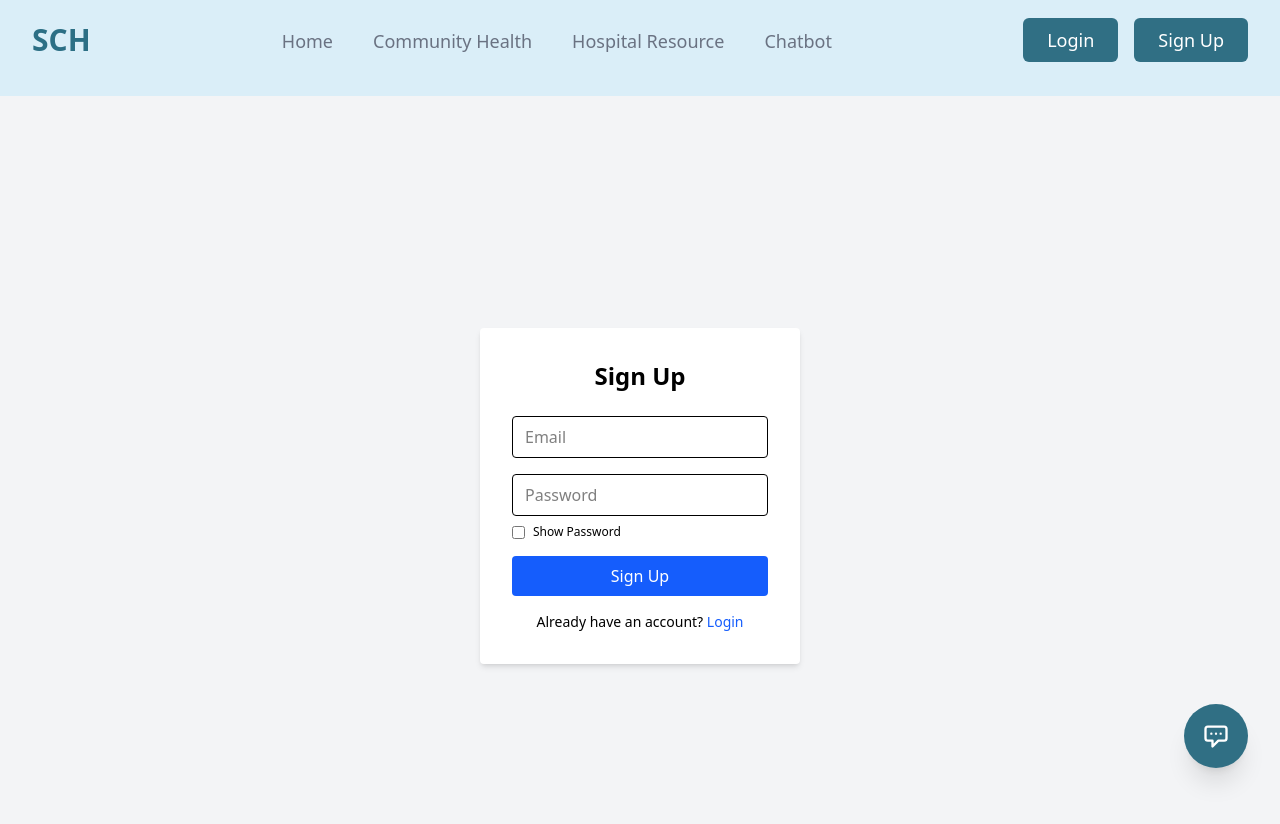
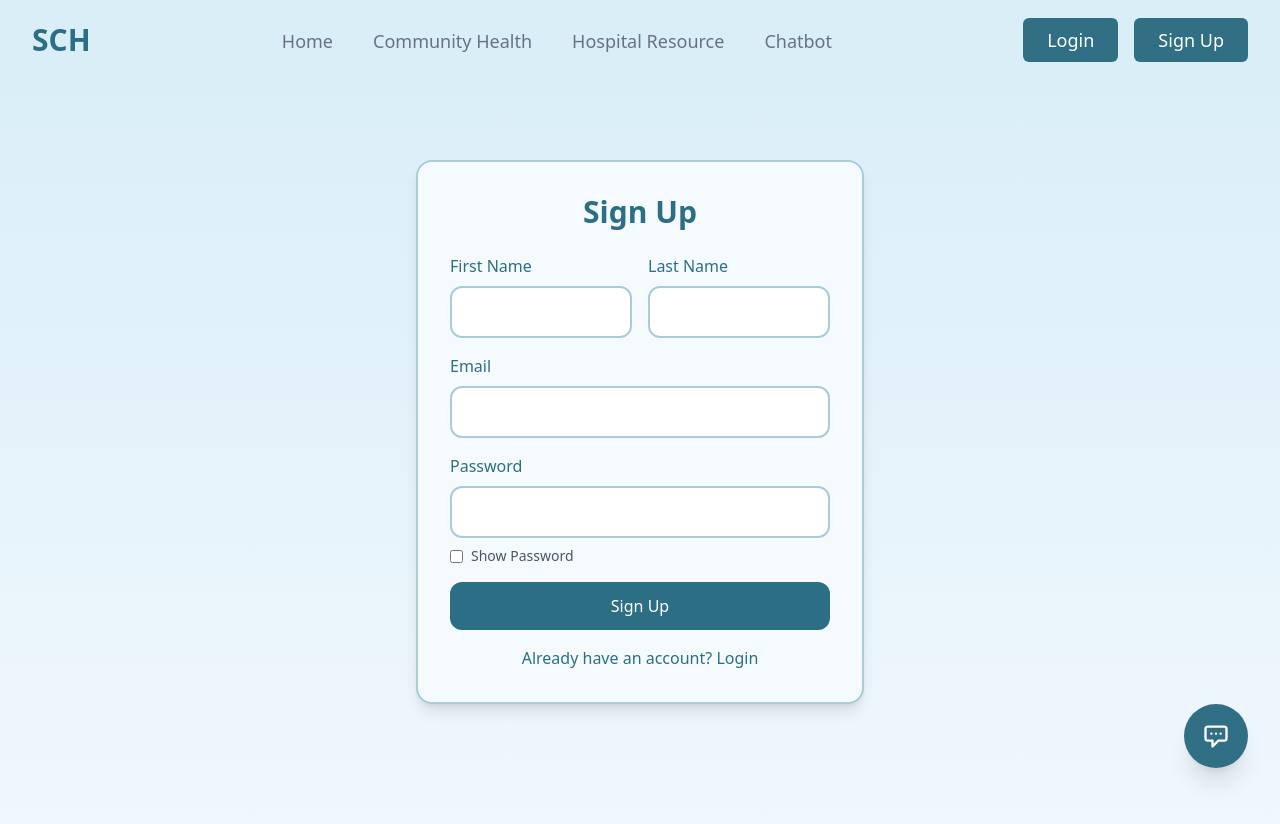
Before and after one commit to ewa-edun/Smart-Community-Hospital, a React (Vite) app in the folder frontend/: page /signup in a window 1280 px wide. Shown: the top 824 px of the page. Built offline with nearby package versions, Linux system fonts and the light colour scheme; no server answers.

Commit message:
login signup page updated

```diff
--- a/frontend/src/index.css
+++ b/frontend/src/index.css
@@ -1 +1,17 @@
 @import "tailwindcss";
+
+/* Hide scrollbar for Chrome, Safari and Opera */
+::-webkit-scrollbar {
+  display: none;
+}
+
+/* Hide scrollbar for IE, Edge and Firefox */
+* {
+  -ms-overflow-style: none;  /* IE and Edge */
+  scrollbar-width: none;  /* Firefox */
+}
+
+/* Ensure smooth scrolling behavior */
+html {
+  scroll-behavior: smooth;
+}
--- a/frontend/src/pages/LandingPage.jsx
+++ b/frontend/src/pages/LandingPage.jsx
@@ -267,13 +267,13 @@ const LandingPage = () => {
           <div className="flex justify-center gap-4">
             <Link
               to="/login"
-              className="px-8 py-3 text-lg text-blue-500 hover:text-blue-600 font-medium"
+              className="px-8 py-3 text-lg text-[#2C6F85] hover:text-[#1a4d5f] font-medium"
             >
               Login
             </Link>
             <Link
               to="/signup"
-              className="px-8 py-3 bg-blue-500 text-white rounded-lg hover:bg-blue-600 text-lg font-medium transition-colors"
+              className="px-8 py-3 bg-[#2C6F85] text-white rounded-xl hover:bg-[#1a4d5f] text-lg font-medium transition-colors"
             >
               Sign Up
             </Link>
--- a/frontend/src/pages/Login.jsx
+++ b/frontend/src/pages/Login.jsx
@@ -25,54 +25,67 @@ export default function Login() {
   };
 
   return (
-    <div className="flex items-center justify-center min-h-screen bg-gray-100">
-      <form onSubmit={handleLogin} className="bg-white p-8 rounded shadow-md w-80">
-        <h2 className="text-2xl font-bold mb-6 text-center">Login</h2>
-        {error && <p className="text-red-500 mb-4">{error}</p>}
+    <div className="min-h-screen bg-gradient-to-b from-[#DBEFF9] to-[#F2F8FD] flex items-center justify-center p-4">
+      <div className="w-full max-w-md -mt-32">
+        <div className="bg-[#F5FAFE] border-2 border-[#AACBDA] rounded-2xl p-8 shadow-lg">
+          <h2 className="text-3xl font-semibold text-[#2C6F85] mb-6 text-center">Login</h2>
+          {error && (
+            <div className="bg-red-50 border border-red-200 text-red-600 rounded-lg p-3 mb-6 text-sm">
+              {error}
+            </div>
+          )}
+          <form onSubmit={handleLogin} className="space-y-4">
+            <div>
               <input
                 type="email"
                 placeholder="Email"
-          className="w-full mb-4 px-3 py-2 border rounded"
+                className="w-full px-4 py-3 rounded-xl border-2 border-[#AACBDA] bg-white focus:outline-none focus:border-[#2C6F85] transition-colors"
                 value={email}
                 onChange={e => setEmail(e.target.value)}
                 required
               />
-        <div className="relative mb-4">
+            </div>
+            <div>
               <input
                 type={showPassword ? "text" : "password"}
                 placeholder="Password"
-            className="w-full px-3 py-2 border rounded"
+                className="w-full px-4 py-3 rounded-xl border-2 border-[#AACBDA] bg-white focus:outline-none focus:border-[#2C6F85] transition-colors"
                 value={password}
                 onChange={e => setPassword(e.target.value)}
                 required
               />
-          <label className="flex items-center mt-2 text-xs">
+              <label className="flex items-center mt-2 text-sm text-gray-600">
                 <input
                   type="checkbox"
                   checked={showPassword}
                   onChange={() => setShowPassword(!showPassword)}
-              className="mr-2"
+                  className="mr-2 rounded border-[#AACBDA] text-[#2C6F85] focus:ring-[#2C6F85]"
                 />
                 Show Password
               </label>
             </div>
             <button
               type="submit"
-          className="w-full bg-blue-600 text-white py-2 rounded hover:bg-blue-700 flex items-center justify-center"
+              className="w-full bg-[#2C6F85] text-white py-3 rounded-xl hover:bg-[#1a4d5f] transition-colors flex items-center justify-center font-medium"
               disabled={loading}
             >
               {loading && (
-            <svg className="animate-spin h-5 w-5 mr-2 text-white" viewBox="0 0 24 24">
+                <svg className="animate-spin h-5 w-5 mr-2" viewBox="0 0 24 24">
                   <circle className="opacity-25" cx="12" cy="12" r="10" stroke="currentColor" strokeWidth="4" fill="none"/>
                   <path className="opacity-75" fill="currentColor" d="M4 12a8 8 0 018-8v8z"/>
                 </svg>
               )}
               Login
             </button>
-        <p className="mt-4 text-center text-sm">
-          Don't have an account? <Link to="/signup" className="text-blue-600">Sign Up</Link>
+          </form>
+          <p className="mt-6 text-center text-sm text-gray-600">
+            Don't have an account?{" "}
+            <Link to="/signup" className="text-[#2C6F85] hover:text-[#1a4d5f] font-medium">
+              Sign Up
+            </Link>
           </p>
-      </form>
+        </div>
+      </div>
     </div>
   );
 }
--- a/frontend/src/pages/SignIn.jsx
+++ b/frontend/src/pages/SignIn.jsx
@@ -1,78 +1,115 @@
-import { useState } from "react";
+import React, { useState } from "react";
+import { Link, useNavigate } from "react-router-dom";
+import { createUserWithEmailAndPassword, updateProfile } from "firebase/auth";
 import { auth } from "../config/firebase";
-import { createUserWithEmailAndPassword } from "firebase/auth";
-import { Link, useNavigate } from "react-router-dom";
 
-export default function SignIn() {
+const SignIn = () => {
   const [email, setEmail] = useState("");
   const [password, setPassword] = useState("");
+  const [firstName, setFirstName] = useState("");
+  const [lastName, setLastName] = useState("");
   const [showPassword, setShowPassword] = useState(false);
   const [error, setError] = useState("");
   const [loading, setLoading] = useState(false);
   const navigate = useNavigate();
 
-  const handleSignUp = async (e) => {
+  const handleSubmit = async (e) => {
     e.preventDefault();
     setError("");
     setLoading(true);
     try {
-      await createUserWithEmailAndPassword(auth, email, password);
-      navigate("/"); // Go to landing page
-    } catch (err) {
-      setError(err.message);
+      const userCredential = await createUserWithEmailAndPassword(auth, email, password);
+      // Update the user's profile with their full name
+      await updateProfile(userCredential.user, {
+        displayName: `${firstName} ${lastName}`
+      });
+      navigate("/");
+    } catch (error) {
+      setError(error.message);
     }
     setLoading(false);
   };
 
   return (
-    <div className="flex items-center justify-center min-h-screen bg-gray-100">
-      <form onSubmit={handleSignUp} className="bg-white p-8 rounded shadow-md w-80">
-        <h2 className="text-2xl font-bold mb-6 text-center">Sign Up</h2>
-        {error && <p className="text-red-500 mb-4">{error}</p>}
+    <div className="min-h-screen bg-gradient-to-b from-[#DBEFF9] to-[#F2F8FD] flex items-center justify-center px-4">
+      <div className="w-full max-w-md bg-[#F5FAFE] border-2 border-[#AACBDA] rounded-2xl p-8 shadow-lg -mt-32">
+        <h2 className="text-3xl font-semibold text-[#2C6F85] mb-6 text-center">Sign Up</h2>
+        {error && <p className="text-red-500 mb-4 text-center">{error}</p>}
+        <form onSubmit={handleSubmit} className="space-y-4">
+          <div className="grid grid-cols-2 gap-4">
+            <div>
+              <label className="block text-[#2C6F85] mb-2">First Name</label>
+              <input
+                type="text"
+                value={firstName}
+                onChange={(e) => setFirstName(e.target.value)}
+                className="w-full px-4 py-3 rounded-xl border-2 border-[#AACBDA] bg-white focus:outline-none focus:border-[#2C6F85] transition-colors"
+                required
+              />
+            </div>
+            <div>
+              <label className="block text-[#2C6F85] mb-2">Last Name</label>
+              <input
+                type="text"
+                value={lastName}
+                onChange={(e) => setLastName(e.target.value)}
+                className="w-full px-4 py-3 rounded-xl border-2 border-[#AACBDA] bg-white focus:outline-none focus:border-[#2C6F85] transition-colors"
+                required
+              />
+            </div>
+          </div>
+          <div>
+            <label className="block text-[#2C6F85] mb-2">Email</label>
             <input
               type="email"
-          placeholder="Email"
-          className="w-full mb-4 px-3 py-2 border rounded"
               value={email}
-          onChange={e => setEmail(e.target.value)}
+              onChange={(e) => setEmail(e.target.value)}
+              className="w-full px-4 py-3 rounded-xl border-2 border-[#AACBDA] bg-white focus:outline-none focus:border-[#2C6F85] transition-colors"
               required
             />
-        <div className="relative mb-4">
+          </div>
+          <div>
+            <label className="block text-[#2C6F85] mb-2">Password</label>
             <input
               type={showPassword ? "text" : "password"}
-            placeholder="Password"
-            className="w-full px-3 py-2 border rounded"
               value={password}
-            onChange={e => setPassword(e.target.value)}
+              onChange={(e) => setPassword(e.target.value)}
+              className="w-full px-4 py-3 rounded-xl border-2 border-[#AACBDA] bg-white focus:outline-none focus:border-[#2C6F85] transition-colors"
               required
             />
-          <label className="flex items-center mt-2 text-xs">
+            <label className="flex items-center mt-2 text-sm text-gray-600">
               <input
                 type="checkbox"
                 checked={showPassword}
                 onChange={() => setShowPassword(!showPassword)}
-              className="mr-2"
+                className="mr-2 rounded border-[#AACBDA] text-[#2C6F85] focus:ring-[#2C6F85]"
               />
               Show Password
             </label>
           </div>
           <button
             type="submit"
-          className="w-full bg-blue-600 text-white py-2 rounded hover:bg-blue-700 flex items-center justify-center"
+            className="w-full bg-[#2C6F85] text-white py-3 rounded-xl hover:bg-[#1a4d5f] transition-colors font-medium"
             disabled={loading}
           >
             {loading && (
-            <svg className="animate-spin h-5 w-5 mr-2 text-white" viewBox="0 0 24 24">
+              <svg className="animate-spin h-5 w-5 mr-2" viewBox="0 0 24 24">
                 <circle className="opacity-25" cx="12" cy="12" r="10" stroke="currentColor" strokeWidth="4" fill="none"/>
                 <path className="opacity-75" fill="currentColor" d="M4 12a8 8 0 018-8v8z"/>
               </svg>
             )}
             Sign Up
           </button>
-        <p className="mt-4 text-center text-sm">
-          Already have an account? <Link to="/login" className="text-blue-600">Login</Link>
+        </form>
+        <p className="mt-4 text-center text-[#2C6F85]">
+          Already have an account?{" "}
+          <Link to="/login" className="text-[#2C6F85] hover:text-[#1a4d5f] font-medium">
+            Login
+          </Link>
         </p>
-      </form>
+      </div>
     </div>
   );
-}
+};
+
+export default SignIn;
```
Also changed, not shown: frontend/src/pages/ChatbotPage.jsx (+30 -18 lines). Lines whose indentation alone changed are shown as unchanged.
